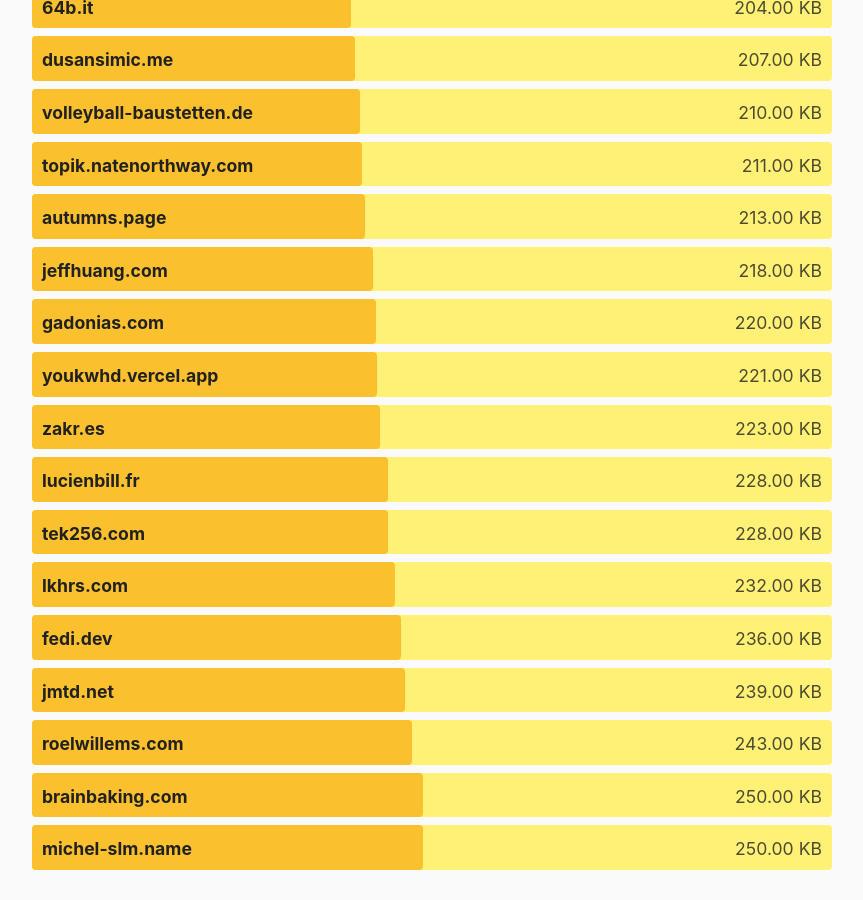
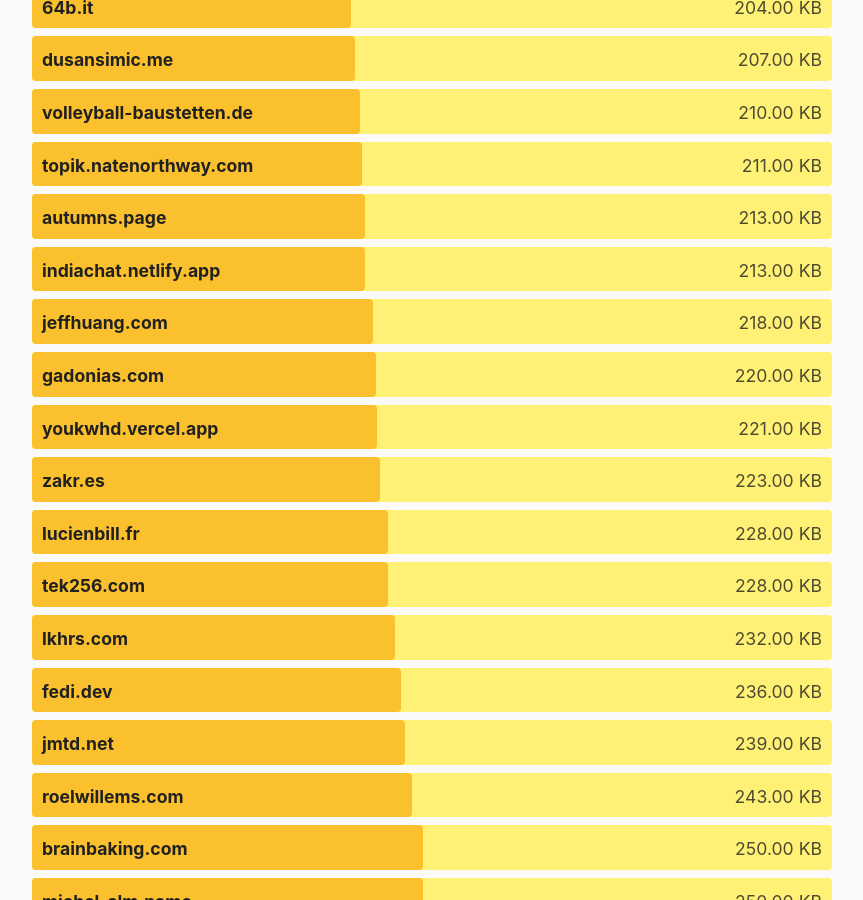
Before and after one commit to kevquirk/512kb.club, a Jekyll site: the page built from index.md, in a window 1280 px wide and 900 px high, scrolled down 18583 px. Shown: the whole window, without its empty margins (208-1071 px from the left). Built offline with Jekyll 4.4.1, drawn with Linux system fonts in a browser that asks for light colours.

Commit message:
New website addition
Website to include in the club list: https://indiachat.netlify.app/

GTmetrix: https://gtmetrix.com/reports/indiachat.netlify.app/E5srr8Sk/

```diff
--- a/_data/sites.yml
+++ b/_data/sites.yml
@@ -933,6 +933,11 @@
   size: 15.0
   last_checked: 2021-12-13
 
+- domain: indiachat.netlify.app
+  url: https://indiachat.netlify.app/
+  size: 213.0
+  last_checked: 2022-04-08
+
 - domain: jae.fi
   url: https://jae.fi/
   size: 54.1
```
